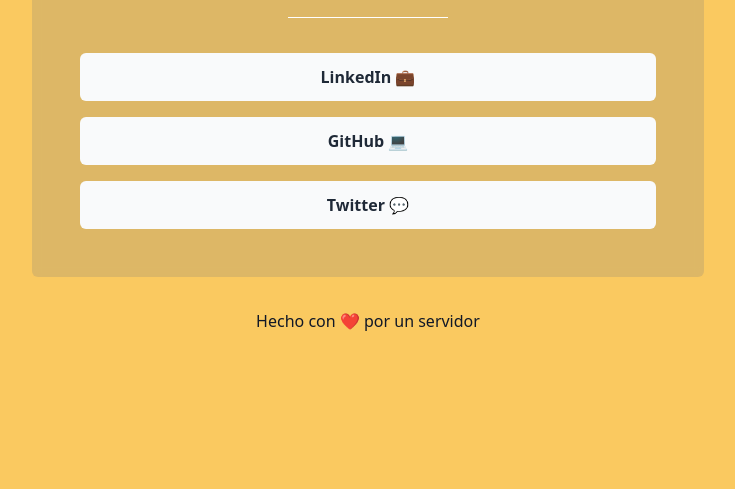
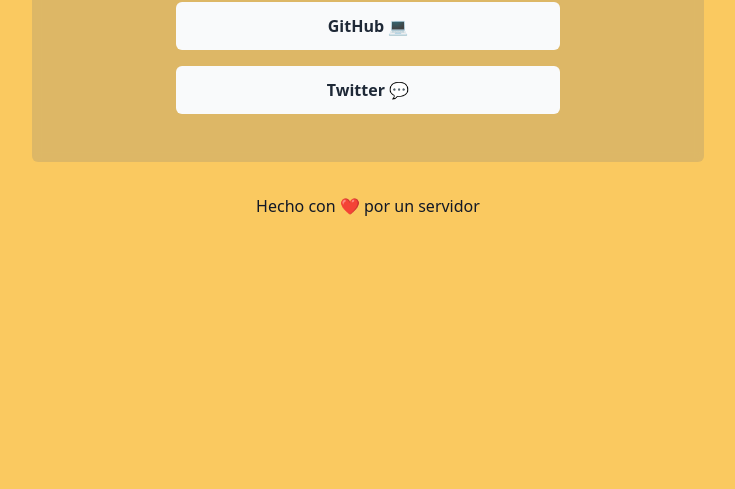
Before and after one commit to toni-castillo/links-page-project, a website built with Vite: page index.html in a window 1280 px wide. Shown: the part 311-800 px from the top of the page, without its empty margins (272-1007 px from the left). Built offline with nearby package versions, Linux system fonts and the light colour scheme.

Commit message:
Fix buttons and positions

```diff
--- a/index.html
+++ b/index.html
@@ -8,7 +8,7 @@
   <title>Toni Castillo's Links</title>
 </head>
 
-<body class="bg-[#fac960] bg-no-repeat bg-cover bg-center h-screen p-8 flex flex-col justify-center items-center">
+<body class="bg-[#fac960] bg-no-repeat bg-cover bg-center h-full p-10 flex flex-col justify-center items-center">
 
   <div class="w-full max-w-2xl flex flex-col p-8 mx-auto text-white text-center bg-gray-500 rounded-md bg-opacity-20 backdrop-blur-sm max-h-[40rem]">
     <h1 class="text-3xl text-center p-1">Toni Castillo 👨‍💻</h1>
@@ -19,6 +19,7 @@
         <path stroke-linecap="round" stroke-linejoin="round" d="M19.5 10.5c0 7.142-7.5 11.25-7.5 11.25S4.5 17.642 4.5 10.5a7.5 7.5 0 1115 0z" />
       </svg> 127.0.0.1
     </div>
+
     <div class="w-40 m-5 mx-auto h-[0.5px] bg-white"></div>
     <div class="flex flex-col items-center justify-center h-full p-4 gap-4">
       <a class="link-primary" href="https://www.linkedin.com/in/toni-castillo-lozano/">LinkedIn 💼</a>
@@ -27,7 +28,7 @@
     </div>
   </div>
 
-  <footer class="text-gray-900 mt-8">Hecho con ❤ por un servidor</footer>
+  <footer class="text-center text-gray-900 mt-8">Hecho con ❤ por un servidor</footer>
 
   <script type="module" src="/main.js"></script>
 </body>
--- a/style.css
+++ b/style.css
@@ -3,5 +3,5 @@
 @tailwind utilities;
 
 .link-primary {
-  @apply w-full p-3 text-gray-800 bg-gray-50 rounded-md hover:bg-gray-200 transition-all duration-300 truncate font-semibold
+  @apply w-full max-w-sm p-3 text-gray-800 bg-gray-50 rounded-md hover:bg-gray-200 transition-all duration-300 truncate font-semibold
 }
```
